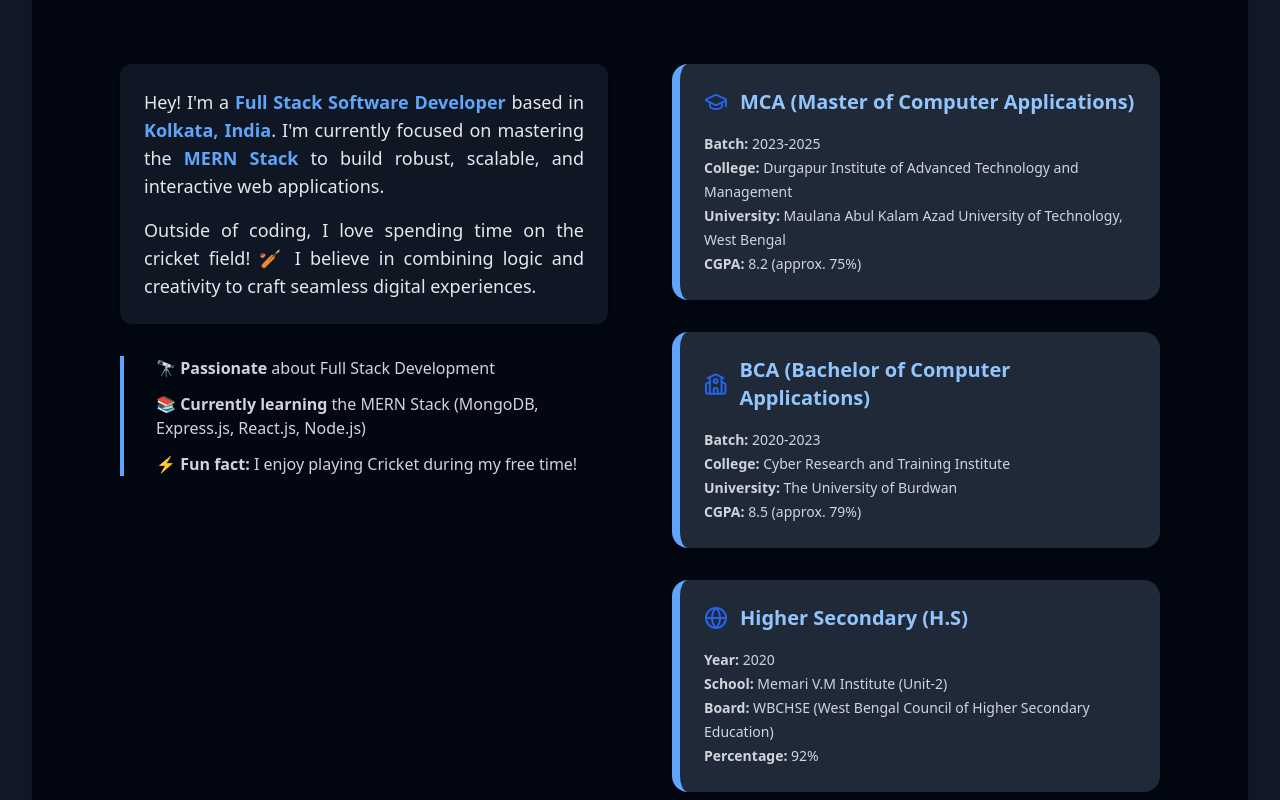
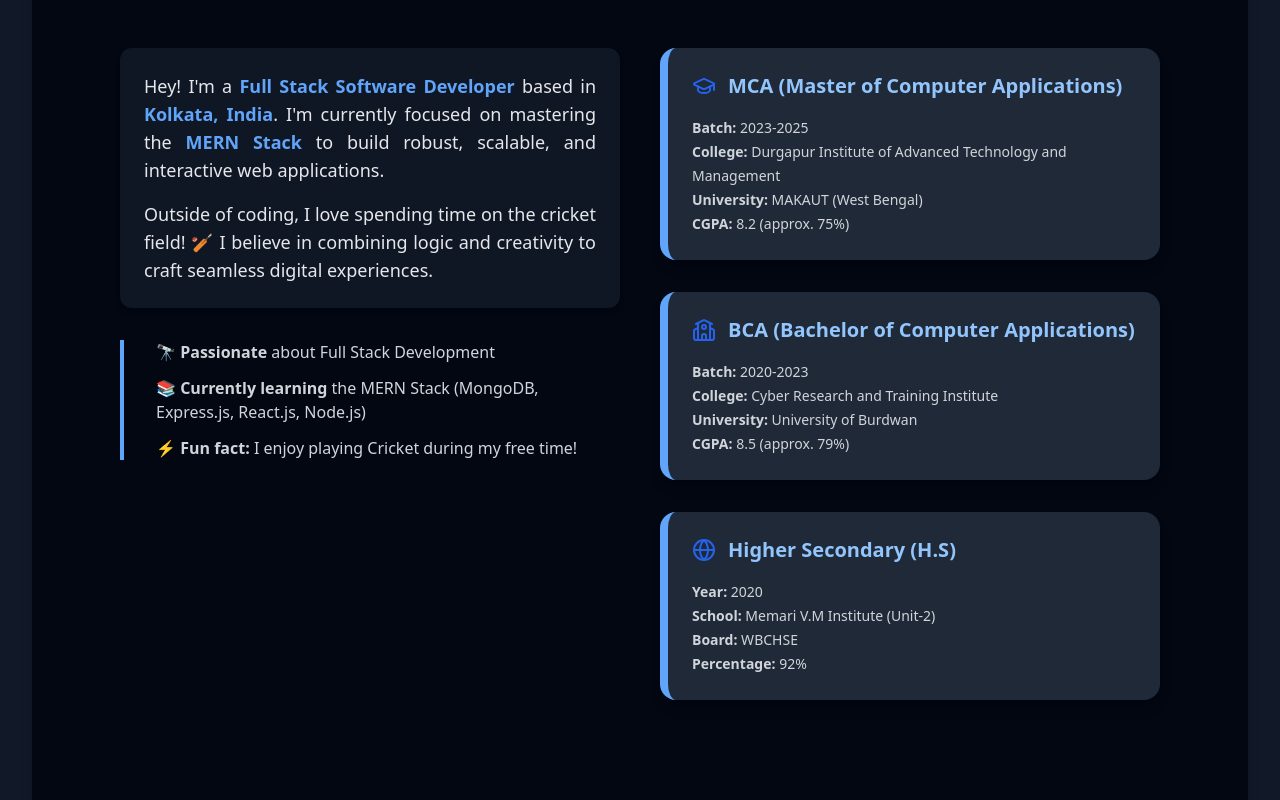
Before and after one commit to Tahir1605/My-Portfolio, a React (Vite) app: page / in a window 1280 px wide. Shown: the part 1060-1860 px from the top of the page. Built offline with nearby package versions, Linux system fonts and the light colour scheme.

Commit message:
update responsive

```diff
--- a/src/App.jsx
+++ b/src/App.jsx
@@ -14,8 +14,8 @@ function App() {
       <Navbar />
 
       {/* Main Content (push down content to make room for fixed navbar) */}
-      <div className='pt-20 px-8'>
-        <div className='bg-slate-200 dark:bg-gray-950 rounded-lg shadow-lg p-6'>
+      <div className='pt-20 sm:px-8'>
+        <div className='bg-slate-200 dark:bg-gray-950 rounded-lg shadow-lg sm:p-6'>
           <section id='home'><Home /></section>
           <section id='about'><About /></section>
           <section id='skills'><Skills /></section>
--- a/src/components/About.jsx
+++ b/src/components/About.jsx
@@ -9,7 +9,7 @@ const About = () => {
       className="relative px-4 sm:px-6 md:px-16 py-16 sm:py-24 bg-gradient-to-b from-blue-50 to-blue-50 dark:from-gray-950 dark:via-gray-950 dark:to-gray-950 text-black dark:text-white overflow-hidden"
     >
       <motion.h2
-        className="text-4xl sm:text-5xl md:text-6xl font-extrabold text-center mb-16 text-blue-700 dark:text-blue-400"
+        className="text-4xl sm:text-5xl md:text-6xl font-extrabold text-center mb-12 text-blue-700 dark:text-blue-400"
         initial={{ opacity: 0, y: -50 }}
         animate={{ opacity: 1, y: 0 }}
         transition={{ duration: 0.8 }}
@@ -17,15 +17,15 @@ const About = () => {
         About Me
       </motion.h2>
 
-      <div className="max-w-7xl mx-auto grid grid-cols-1 lg:grid-cols-2 gap-16 items-start">
+      <div className="max-w-7xl mx-auto flex flex-col lg:flex-row gap-10 items-start">
         {/* Left - Bio */}
         <motion.div
-          className="space-y-8 text-base sm:text-lg leading-relaxed"
+          className="w-full space-y-8 text-base sm:text-lg leading-relaxed"
           initial={{ opacity: 0, x: -50 }}
           animate={{ opacity: 1, x: 0 }}
           transition={{ duration: 1 }}
         >
-          <div className="space-y-4 bg-white/50 dark:bg-gray-800/50 p-6 rounded-xl shadow-md">
+          <div className="space-y-4 bg-white/70 dark:bg-gray-800/50 p-6 rounded-xl shadow-md">
             <p className="text-gray-800 dark:text-gray-200 text-justify">
               Hey! I'm a{' '}
               <span className="text-blue-700 dark:text-blue-400 font-semibold">
@@ -54,70 +54,64 @@ const About = () => {
 
         {/* Right - Education */}
         <motion.div
-          className="space-y-8"
+          className="w-full space-y-8"
           initial={{ opacity: 0, x: 50 }}
           animate={{ opacity: 1, x: 0 }}
           transition={{ duration: 1 }}
         >
-          {/* MCA */}
+          {[
+            {
+              icon: <GraduationCap className="text-blue-600 w-6 h-6" />,
+              title: 'MCA (Master of Computer Applications)',
+              details: [
+                ['Batch', '2023-2025'],
+                ['College', 'Durgapur Institute of Advanced Technology and Management'],
+                ['University', 'MAKAUT (West Bengal)'],
+                ['CGPA', '8.2 (approx. 75%)']
+              ]
+            },
+            {
+              icon: <School className="text-blue-600 w-6 h-6" />,
+              title: 'BCA (Bachelor of Computer Applications)',
+              details: [
+                ['Batch', '2020-2023'],
+                ['College', 'Cyber Research and Training Institute'],
+                ['University', 'University of Burdwan'],
+                ['CGPA', '8.5 (approx. 79%)']
+              ]
+            },
+            {
+              icon: <Globe className="text-blue-600 w-6 h-6" />,
+              title: 'Higher Secondary (H.S)',
+              details: [
+                ['Year', '2020'],
+                ['School', 'Memari V.M Institute (Unit-2)'],
+                ['Board', 'WBCHSE'],
+                ['Percentage', '92%']
+              ]
+            }
+          ].map((edu, i) => (
             <motion.div
+              key={i}
               whileInView={{ opacity: 1, x: 0 }}
               initial={{ opacity: 0, x: 50 }}
-            transition={{ duration: 0.5 }}
+              transition={{ duration: 0.5, delay: i * 0.2 }}
               viewport={{ once: true }}
               className="bg-white dark:bg-gray-800 rounded-2xl shadow-lg border-l-8 border-blue-600 dark:border-blue-400 p-6 hover:scale-[1.02] transition-transform duration-300"
             >
               <div className="flex items-center gap-3 mb-4">
-              <GraduationCap className="text-blue-600 w-6 h-6" />
-              <h3 className="text-xl font-semibold text-blue-700 dark:text-blue-300">MCA (Master of Computer Applications)</h3>
+                {edu.icon}
+                <h3 className="text-xl font-semibold text-blue-700 dark:text-blue-300">{edu.title}</h3>
               </div>
-            <p className="text-sm text-gray-800 dark:text-gray-300 leading-6">
-              <strong>Batch:</strong> 2023-2025<br />
-              <strong>College:</strong> Durgapur Institute of Advanced Technology and Management<br />
-              <strong>University:</strong> Maulana Abul Kalam Azad University of Technology, West Bengal<br />
-              <strong>CGPA:</strong> 8.2 (approx. 75%)
+              <div className="text-sm text-gray-800 dark:text-gray-300 leading-6">
+                {edu.details.map(([label, value], idx) => (
+                  <p key={idx}>
+                    <strong>{label}:</strong> {value}
                   </p>
+                ))}
+              </div>
             </motion.div>
-
-          {/* BCA */}
-          <motion.div
-            whileInView={{ opacity: 1, x: 0 }}
-            initial={{ opacity: 0, x: 50 }}
-            transition={{ duration: 0.5, delay: 0.2 }}
-            viewport={{ once: true }}
-            className="bg-white dark:bg-gray-800 rounded-2xl shadow-lg border-l-8 border-blue-600 dark:border-blue-400 p-6 hover:scale-[1.02] transition-transform duration-300"
-          >
-            <div className="flex items-center gap-3 mb-4">
-              <School className="text-blue-600 w-6 h-6" />
-              <h3 className="text-xl font-semibold text-blue-700 dark:text-blue-300">BCA (Bachelor of Computer Applications)</h3>
-            </div>
-            <p className="text-sm text-gray-800 dark:text-gray-300 leading-6">
-              <strong>Batch:</strong> 2020-2023<br />
-              <strong>College:</strong> Cyber Research and Training Institute<br />
-              <strong>University:</strong> The University of Burdwan<br />
-              <strong>CGPA:</strong> 8.5 (approx. 79%)
-            </p>
-          </motion.div>
-
-          {/* Higher Secondary */}
-          <motion.div
-            whileInView={{ opacity: 1, x: 0 }}
-            initial={{ opacity: 0, x: 50 }}
-            transition={{ duration: 0.5, delay: 0.4 }}
-            viewport={{ once: true }}
-            className="bg-white dark:bg-gray-800 rounded-2xl shadow-lg border-l-8 border-blue-600 dark:border-blue-400 p-6 hover:scale-[1.02] transition-transform duration-300"
-          >
-            <div className="flex items-center gap-3 mb-4">
-              <Globe className="text-blue-600 w-6 h-6" />
-              <h3 className="text-xl font-semibold text-blue-700 dark:text-blue-300">Higher Secondary (H.S)</h3>
-            </div>
-            <p className="text-sm text-gray-800 dark:text-gray-300 leading-6">
-              <strong>Year:</strong> 2020<br />
-              <strong>School:</strong> Memari V.M Institute (Unit-2)<br />
-              <strong>Board:</strong> WBCHSE (West Bengal Council of Higher Secondary Education)<br />
-              <strong>Percentage:</strong> 92%
-            </p>
-          </motion.div>
+          ))}
         </motion.div>
       </div>
     </section>
--- a/src/components/Contact.jsx
+++ b/src/components/Contact.jsx
@@ -9,7 +9,7 @@ const Contact = () => {
       className="px-4 sm:px-6 md:px-16 py-20 bg-gradient-to-b from-blue-50 to-white dark:from-gray-950 dark:to-gray-950"
     >
       <motion.h2
-        className="text-4xl sm:text-5xl font-extrabold text-center text-blue-700 dark:text-blue-400 mb-10"
+        className="text-4xl sm:text-5xl font-extrabold text-center text-blue-700 dark:text-blue-400 mb-12"
         initial={{ opacity: 0, y: -50 }}
         whileInView={{ opacity: 1, y: 0 }}
         transition={{ duration: 0.8 }}
@@ -18,40 +18,41 @@ const Contact = () => {
       </motion.h2>
 
       <motion.div
-        className="max-w-3xl mx-auto bg-white dark:bg-gray-800 p-8 rounded-3xl shadow-xl"
+        className="max-w-3xl mx-auto bg-white dark:bg-gray-800 p-6 sm:p-8 rounded-3xl shadow-xl"
         initial={{ opacity: 0, y: 40 }}
         whileInView={{ opacity: 1, y: 0 }}
         viewport={{ once: true }}
         transition={{ duration: 0.6 }}
       >
         <form className="flex flex-col gap-6">
-          <div>
+          {[
+            {
+              label: "Name",
+              name: "name",
+              type: "text",
+              placeholder: "Your full name",
+            },
+            {
+              label: "Email",
+              name: "email",
+              type: "email",
+              placeholder: "you@example.com",
+            },
+          ].map((field, index) => (
+            <div key={index}>
               <label className="block text-sm font-medium text-gray-700 dark:text-gray-300">
-              Name
+                {field.label}
               </label>
               <input
-              type="text"
-              name="name"
+                type={field.type}
+                name={field.name}
                 className="mt-1 w-full px-4 py-3 rounded-xl bg-gray-100 dark:bg-gray-700 text-gray-900 dark:text-white focus:outline-none focus:ring-2 focus:ring-blue-500"
-              placeholder="Your full name"
-              autoComplete="password"
-              required
-            />
-          </div>
-
-          <div>
-            <label className="block text-sm font-medium text-gray-700 dark:text-gray-300">
-              Email
-            </label>
-            <input
-              type="email"
-              name="email"
-              className="mt-1 w-full px-4 py-3 rounded-xl bg-gray-100 dark:bg-gray-700 text-gray-900 dark:text-white focus:outline-none focus:ring-2 focus:ring-blue-500"
-              placeholder="you@example.com"
+                placeholder={field.placeholder}
                 autoComplete="off"
                 required
               />
             </div>
+          ))}
 
           <div>
             <label className="block text-sm font-medium text-gray-700 dark:text-gray-300">
@@ -62,7 +63,6 @@ const Contact = () => {
               rows="5"
               className="mt-1 w-full px-4 py-3 rounded-xl bg-gray-100 dark:bg-gray-700 text-gray-900 dark:text-white focus:outline-none focus:ring-2 focus:ring-blue-500"
               placeholder="Write your message here..."
-              autoComplete="off"
               required
             ></textarea>
           </div>
@@ -78,27 +78,27 @@ const Contact = () => {
         </form>
       </motion.div>
 
-      {/* Social Icons */}
+      {/* Social Links */}
       <motion.div
-        className="mt-12 flex justify-center gap-8"
+        className="mt-10 flex justify-center gap-8 text-blue-700 dark:text-blue-400 text-2xl"
         initial={{ opacity: 0, y: 40 }}
         whileInView={{ opacity: 1, y: 0 }}
         viewport={{ once: true }}
         transition={{ duration: 0.6, delay: 0.2 }}
       >
         <a
-          href="https://github.com/Tahir1605" // Replace later
+          href="https://github.com/Tahir1605"
           target="_blank"
           rel="noopener noreferrer"
-          className="text-3xl text-gray-800 dark:text-white hover:text-blue-600 transition"
+          aria-label="GitHub"
         >
           <FaGithub />
         </a>
         <a
-          href="https://www.linkedin.com/in/tahirul-islam-94030332a/" // Replace later
+          href="https://linkedin.com/in/your-linkedin-id"
           target="_blank"
           rel="noopener noreferrer"
-          className="text-3xl text-gray-800 dark:text-white hover:text-blue-600 transition"
+          aria-label="LinkedIn"
         >
           <FaLinkedin />
         </a>
```
Lines whose indentation alone changed are shown as unchanged.
